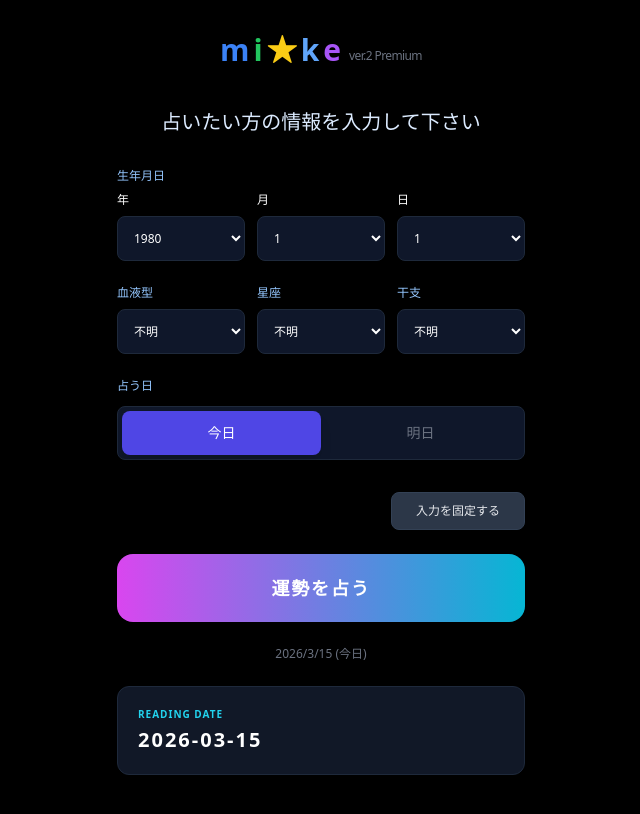
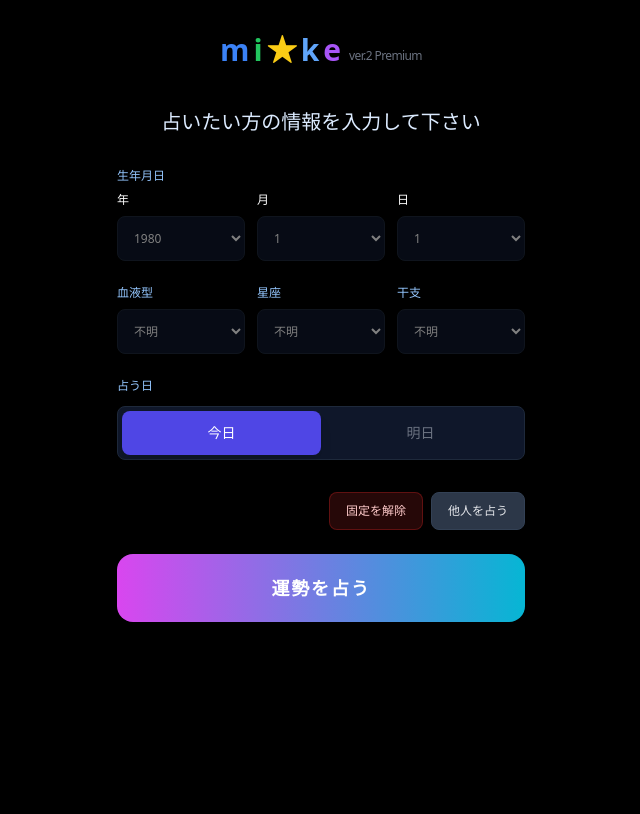
Before and after one commit to chabin0323-dev/host-fortune, a React (Vite) app: page / in a window 1280 px wide. Both pictures are taken after a click on the button "入力を固定する". Shown: the top 814 px of the page, without its empty margins (319-959 px from the left). Built offline with nearby package versions, Linux system fonts and the light colour scheme; the HTML template or start-up script is replaced by a standard one.

Commit message:
Update App.tsx

```diff
--- a/src/App.tsx
+++ b/src/App.tsx
@@ -1,17 +1,47 @@
-import React, { useState } from 'react';
+import React, { useState, useEffect } from 'react';
 
 const App: React.FC = () => {
   const [page, setPage] = useState<'INPUT' | 'RESULT'>('INPUT');
   const [loading, setLoading] = useState(false);
   const [targetDate, setTargetDate] = useState<'今日' | '明日'>('今日');
+  const [isLocked, setIsLocked] = useState(false);
 
-  // 入力データ保持
-  const [formData, setFormData] = useState({
+  // 初期データ
+  const initialData = {
     year: '1980', month: '1', day: '1',
     bloodType: '不明', constellation: '不明', zodiac: '不明'
-  });
+  };
 
-  // 選択肢データ
+  const [formData, setFormData] = useState(initialData);
+
+  // 起動時に保存されたデータがあるか確認
+  useEffect(() => {
+    const saved = localStorage.getItem('fortune_fixed_data');
+    if (saved) {
+      setFormData(JSON.parse(saved));
+      setIsLocked(true);
+    }
+  }, []);
+
+  // 固定機能
+  const handleLock = () => {
+    localStorage.setItem('fortune_fixed_data', JSON.stringify(formData));
+    setIsLocked(true);
+  };
+
+  // 解除機能
+  const handleUnlock = () => {
+    localStorage.removeItem('fortune_fixed_data');
+    setIsLocked(false);
+  };
+
+  // 他人を占う（一時リセット）
+  const handleResetForOther = () => {
+    setFormData(initialData);
+    // ロック状態は維持（localStorageには元の本人のデータが残っている）が、画面上は入力可能にする
+    setIsLocked(false);
+  };
+
   const years = Array.from({ length: 77 }, (_, i) => (1950 + i).toString()).reverse();
   const months = Array.from({ length: 12 }, (_, i) => (i + 1).toString());
   const days = Array.from({ length: 31 }, (_, i) => (i + 1).toString());
@@ -25,19 +55,16 @@ const App: React.FC = () => {
     }, 1200);
   };
 
-  const renderStars = (count: number) => {
-    return (
+  const renderStars = (count: number) => (
     <div className="flex gap-1">
       {[...Array(5)].map((_, i) => (
         <span key={i} className={i < count ? "text-yellow-400" : "text-gray-600"}>★</span>
       ))}
     </div>
   );
-  };
 
   return (
     <div className="min-h-screen bg-black text-white font-sans flex flex-col items-center pb-20">
-      {/* ロゴ */}
       <div className="mt-8 mb-10 flex items-center gap-1 text-3xl font-bold">
         <span className="text-blue-500">m</span><span className="text-green-500">i</span><span className="text-yellow-400">★</span><span className="text-blue-400">k</span><span className="text-purple-500">e</span>
         <span className="text-xs text-gray-500 self-end mb-1 ml-1 font-normal tracking-tighter">ver.2 Premium</span>
@@ -52,20 +79,20 @@ const App: React.FC = () => {
               <div className="space-y-2">
                 <p className="text-blue-300">生年月日</p>
                 <p>年</p>
-                <select value={formData.year} onChange={(e)=>setFormData({...formData, year: e.target.value})} className="w-full bg-[#0f172a] border border-slate-800 rounded-lg p-3 outline-none focus:border-blue-500">
+                <select disabled={isLocked} value={formData.year} onChange={(e)=>setFormData({...formData, year: e.target.value})} className="w-full bg-[#0f172a] border border-slate-800 rounded-lg p-3 outline-none focus:border-blue-500 disabled:opacity-50">
                   {years.map(y => <option key={y} value={y}>{y}</option>)}
                 </select>
               </div>
               <div className="space-y-2 flex flex-col justify-end">
                 <p>月</p>
-                <select value={formData.month} onChange={(e)=>setFormData({...formData, month: e.target.value})} className="w-full bg-[#0f172a] border border-slate-800 rounded-lg p-3 outline-none">
+                <select disabled={isLocked} value={formData.month} onChange={(e)=>setFormData({...formData, month: e.target.value})} className="w-full bg-[#0f172a] border border-slate-800 rounded-lg p-3 outline-none disabled:opacity-50">
                   <option>不明</option>
                   {months.map(m => <option key={m} value={m}>{m}</option>)}
                 </select>
               </div>
               <div className="space-y-2 flex flex-col justify-end">
                 <p>日</p>
-                <select value={formData.day} onChange={(e)=>setFormData({...formData, day: e.target.value})} className="w-full bg-[#0f172a] border border-slate-800 rounded-lg p-3 outline-none">
+                <select disabled={isLocked} value={formData.day} onChange={(e)=>setFormData({...formData, day: e.target.value})} className="w-full bg-[#0f172a] border border-slate-800 rounded-lg p-3 outline-none disabled:opacity-50">
                   <option>不明</option>
                   {days.map(d => <option key={d} value={d}>{d}</option>)}
                 </select>
@@ -75,19 +102,19 @@ const App: React.FC = () => {
             <div className="grid grid-cols-3 gap-3 text-xs">
               <div className="space-y-2">
                 <p className="text-blue-300">血液型</p>
-                <select value={formData.bloodType} onChange={(e)=>setFormData({...formData, bloodType: e.target.value})} className="w-full bg-[#0f172a] border border-slate-800 rounded-lg p-3 outline-none">
+                <select disabled={isLocked} value={formData.bloodType} onChange={(e)=>setFormData({...formData, bloodType: e.target.value})} className="w-full bg-[#0f172a] border border-slate-800 rounded-lg p-3 outline-none disabled:opacity-50">
                   <option>不明</option><option>A型</option><option>B型</option><option>O型</option><option>AB型</option>
                 </select>
               </div>
               <div className="space-y-2">
                 <p className="text-blue-300">星座</p>
-                <select value={formData.constellation} onChange={(e)=>setFormData({...formData, constellation: e.target.value})} className="w-full bg-[#0f172a] border border-slate-800 rounded-lg p-3 outline-none">
+                <select disabled={isLocked} value={formData.constellation} onChange={(e)=>setFormData({...formData, constellation: e.target.value})} className="w-full bg-[#0f172a] border border-slate-800 rounded-lg p-3 outline-none disabled:opacity-50">
                   <option>不明</option><option>牡羊座</option><option>牡牛座</option><option>双子座</option><option>蟹座</option><option>獅子座</option><option>乙女座</option><option>天秤座</option><option>蠍座</option><option>射手座</option><option>山羊座</option><option>水瓶座</option><option>魚座</option>
                 </select>
               </div>
               <div className="space-y-2">
                 <p className="text-blue-300">干支</p>
-                <select value={formData.zodiac} onChange={(e)=>setFormData({...formData, zodiac: e.target.value})} className="w-full bg-[#0f172a] border border-slate-800 rounded-lg p-3 outline-none">
+                <select disabled={isLocked} value={formData.zodiac} onChange={(e)=>setFormData({...formData, zodiac: e.target.value})} className="w-full bg-[#0f172a] border border-slate-800 rounded-lg p-3 outline-none disabled:opacity-50">
                   <option>不明</option><option>子</option><option>丑</option><option>寅</option><option>卯</option><option>辰</option><option>巳</option><option>午</option><option>未</option><option>申</option><option>酉</option><option>戌</option><option>亥</option>
                 </select>
               </div>
@@ -104,33 +131,35 @@ const App: React.FC = () => {
               </div>
             </div>
 
-            {/* 入力を固定するボタンの追加 */}
-            <div className="flex justify-end pt-2">
-              <button className="bg-[#2c3748] hover:bg-[#3d4b5f] text-gray-200 text-xs py-2.5 px-6 rounded-lg transition-colors border border-slate-700">
+            {/* 固定ボタンエリア */}
+            <div className="flex justify-end gap-2 pt-2">
+              {!isLocked ? (
+                <button onClick={handleLock} className="bg-[#2c3748] hover:bg-[#3d4b5f] text-gray-200 text-xs py-2.5 px-6 rounded-lg transition-colors border border-slate-700">
                   入力を固定する
                 </button>
+              ) : (
+                <>
+                  <button onClick={handleUnlock} className="bg-red-900/30 hover:bg-red-900/50 text-red-200 text-xs py-2.5 px-4 rounded-lg transition-colors border border-red-800/50">
+                    固定を解除
+                  </button>
+                  <button onClick={handleResetForOther} className="bg-[#2c3748] hover:bg-[#3d4b5f] text-gray-200 text-xs py-2.5 px-4 rounded-lg transition-colors border border-slate-700">
+                    他人を占う
+                  </button>
+                </>
+              )}
             </div>
 
             <button onClick={handleFortune} disabled={loading} className={`w-full py-5 rounded-2xl font-bold text-lg transition-all shadow-xl bg-gradient-to-r from-fuchsia-500 to-cyan-500 mt-2 active:scale-95 tracking-widest`}>
               {loading ? '星を読み解いています...' : '運勢を占う'}
             </button>
-
-            <p className="text-center text-gray-500 text-xs mt-4">2026/3/15 (今日)</p>
-
-            <div className="bg-[#111827] border border-slate-800 p-5 rounded-xl">
-              <p className="text-cyan-400 text-[10px] mb-1 font-bold tracking-widest uppercase">Reading Date</p>
-              <p className="text-xl font-bold tracking-widest">2026-03-15</p>
-            </div>
           </div>
         ) : (
-          /* 結果表示画面 */
           <div className="space-y-6 animate-in slide-in-from-bottom-10 duration-700">
             <div className="bg-[#111827] border border-slate-800 p-5 rounded-xl text-center">
               <p className="text-cyan-400 text-[10px] mb-1 font-bold tracking-widest uppercase">Reading Date</p>
               <p className="text-xl font-bold tracking-widest">2026-03-15</p>
             </div>
 
-            {/* 各運勢コンテンツ（省略せず以前のまま保持） */}
             <div className="bg-[#1e1e1e] p-6 rounded-2xl border border-gray-800">
               <h3 className="text-lg font-bold mb-3">今日の総合運</h3>
               <div className="mb-4">{renderStars(5)}</div>
@@ -147,7 +176,6 @@ const App: React.FC = () => {
               <p className="text-sm text-gray-300">今日は一つだけでも前向きな行動を選んでみてください。</p>
             </div>
 
-            {/* バイオリズム */}
             <div className="bg-[#1e1e1e] p-6 rounded-2xl border border-yellow-900/20">
               <h3 className="text-lg font-bold text-yellow-500 mb-6 font-serif italic tracking-tighter">今週のバイオリズム</h3>
               <div className="space-y-4">
@@ -167,7 +195,6 @@ const App: React.FC = () => {
               </div>
             </div>
 
-            {/* ラッキー情報等...（コードの長さ節約のため一部中略しますが、お手元のファイルでは全項目維持してください） */}
             <div className="grid grid-cols-2 gap-4">
               <div className="bg-[#1e1e1e] p-4 rounded-2xl border border-gray-800">
                 <p className="font-bold mb-2">金運</p>
@@ -181,21 +208,19 @@ const App: React.FC = () => {
               </div>
             </div>
 
-            {/* お洒落な戻るボタンへの変更 */}
-            <div className="pt-6 pb-4">
-              <button
-                onClick={() => setPage('INPUT')}
-                className="w-full py-4 rounded-xl bg-white/5 hover:bg-white/10 border border-white/10 text-gray-400 hover:text-white transition-all text-sm tracking-widest font-medium"
-              >
+            <div className="bg-[#1e1e1e] p-6 rounded-2xl border border-gray-800">
+              <h3 className="text-lg font-bold mb-6">ラッキー情報</h3>
+              <div className="space-y-3">
+                <div className="bg-black/40 p-4 rounded-xl text-sm"><span className="text-fuchsia-400 font-bold">ラッキーアイテム：</span> お気に入りのペン</div>
+                <div className="bg-black/40 p-4 rounded-xl text-sm"><span className="text-cyan-400 font-bold">ラッキーカラー：</span> ピンク</div>
+                <div className="bg-black/40 p-4 rounded-xl text-sm"><span className="text-emerald-400 font-bold">ラッキーナンバー：</span> 8</div>
+              </div>
+            </div>
+
+            <div className="pt-6 pb-10">
+              <button onClick={() => setPage('INPUT')} className="w-full py-4 rounded-xl bg-white/5 border border-white/10 text-gray-400 hover:text-white transition-all text-sm tracking-widest font-medium">
                 ← 戻って入力をやり直す
               </button>
-            </div>
-
-            <div className="border-t border-slate-800/50 pt-8 text-center text-[13px] text-gray-400 italic px-4 leading-relaxed">
-              新しい出会いはプロフィールのリンクから。未来を明るくしてくれる人と、今度こそ出会いましょう！
-            </div>
-            <div className="flex flex-wrap justify-center gap-3 text-[10px] text-fuchsia-500/50 font-medium pb-10">
-              <span>#相性占い</span> <span>#特別鑑定</span> <span>#恋愛相談</span> <span>#運命の出会い</span> <span>#恋愛成就</span>
             </div>
           </div>
         )}
```
Lines whose indentation alone changed are shown as unchanged.
